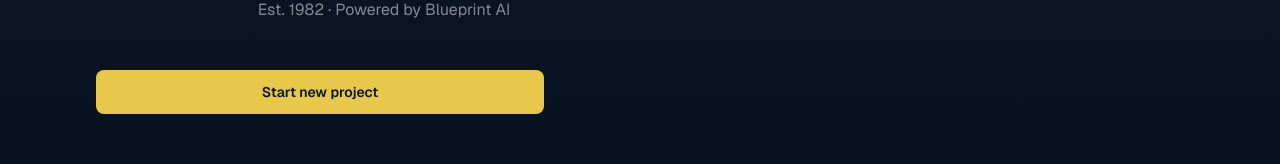
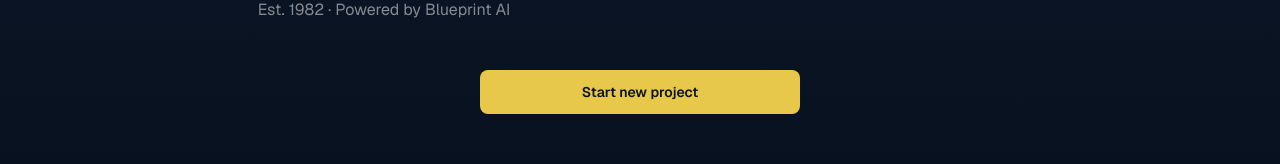
Before and after one commit to tppelectric/blueprintAIapp, a Next.js app: page / in a window 1280 px wide. Shown: the part 300-464 px from the top of the page. Built offline with nearby package versions, Linux system fonts and the light colour scheme; no server answers.

Commit message:
Center and widen Start New Project button on homepage

```diff
--- a/app/page.tsx
+++ b/app/page.tsx
@@ -191,12 +191,14 @@ export default function Home() {
           Est. 1982 · Powered by Blueprint AI
         </p>
 
-        <Link
-          href="/upload"
-          className="btn-primary btn-h-11 mt-10 inline-flex w-full max-w-md justify-center sm:mt-12 sm:w-auto"
-        >
-          Start new project
-        </Link>
+        <div className="mt-10 flex w-full flex-col items-center sm:mt-12">
+          <Link
+            href="/upload"
+            className="btn-primary btn-h-11 mx-auto inline-flex w-full max-w-lg justify-center sm:w-auto sm:min-w-[320px]"
+          >
+            Start new project
+          </Link>
+        </div>
 
         <HomeMarketingCommandCenter />
 
```
